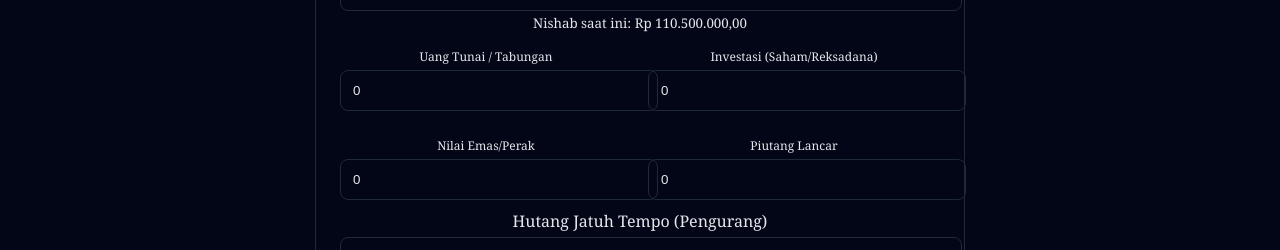
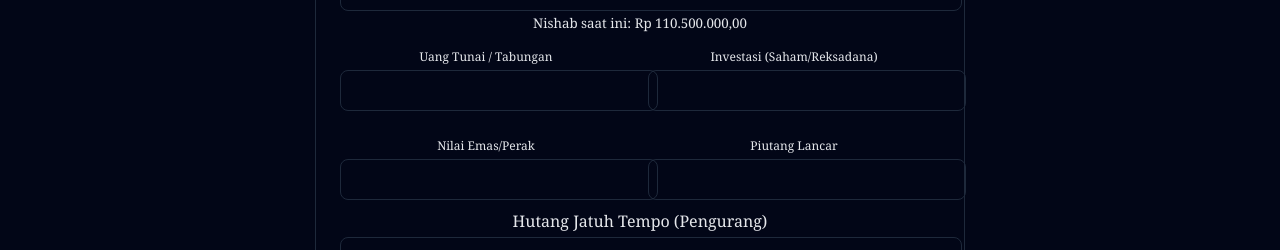
Before and after one commit to lucky74/Ramadhan_Book, a React (Vite) app: page /zakat in a window 1280 px wide. Both pictures are taken after a click on the button "Zakat Maal". Shown: the part 406-656 px from the top of the page. Built offline with nearby package versions, Linux system fonts and the light colour scheme; no server answers; a web font is replaced by a local one.

Commit message:
fix: input fields now allow empty state to prevent leading zeros

```diff
--- a/src/pages/ZakatCalculator.tsx
+++ b/src/pages/ZakatCalculator.tsx
@@ -114,7 +114,7 @@ export default function ZakatCalculator() {
               <input
                 type="number"
                 min="1"
-                value={peopleCount}
+                value={peopleCount || ''}
                 onChange={e => setPeopleCount(parseInt(e.target.value) || 0)}
                 style={{ width: '100%', padding: 10, borderRadius: 8, border: '1px solid var(--border)', background: 'var(--bg-main)', color: 'var(--text-main)' }}
               />
@@ -125,7 +125,7 @@ export default function ZakatCalculator() {
               <div style={{ display: 'flex', gap: 10 }}>
                 <input
                   type="number"
-                  value={ricePrice}
+                  value={ricePrice || ''}
                   onChange={e => setRicePrice(parseInt(e.target.value) || 0)}
                   style={{ flex: 1, padding: 10, borderRadius: 8, border: '1px solid var(--border)', background: 'var(--bg-main)', color: 'var(--text-main)' }}
                 />
@@ -167,7 +167,7 @@ export default function ZakatCalculator() {
               <label style={{ display: 'block', marginBottom: 5 }}>Harga Emas Saat Ini (per gram)</label>
               <input
                 type="number"
-                value={goldPrice}
+                value={goldPrice || ''}
                 onChange={e => setGoldPrice(parseInt(e.target.value) || 0)}
                 style={{ width: '100%', padding: 10, borderRadius: 8, border: '1px solid var(--border)', background: 'var(--bg-main)', color: 'var(--text-main)' }}
               />
@@ -179,7 +179,7 @@ export default function ZakatCalculator() {
                 <label style={{ display: 'block', fontSize: 12, marginBottom: 5 }}>Uang Tunai / Tabungan</label>
                 <input
                   type="number"
-                  value={assets.cash}
+                  value={assets.cash || ''}
                   onChange={e => setAssets({...assets, cash: parseInt(e.target.value) || 0})}
                   style={{ width: '100%', padding: 12, borderRadius: 8, border: '1px solid var(--border)', background: 'var(--bg-main)', color: 'var(--text-main)' }}
                 />
@@ -188,7 +188,7 @@ export default function ZakatCalculator() {
                 <label style={{ display: 'block', fontSize: 12, marginBottom: 5 }}>Investasi (Saham/Reksadana)</label>
                 <input
                   type="number"
-                  value={assets.investment}
+                  value={assets.investment || ''}
                   onChange={e => setAssets({...assets, investment: parseInt(e.target.value) || 0})}
                   style={{ width: '100%', padding: 12, borderRadius: 8, border: '1px solid var(--border)', background: 'var(--bg-main)', color: 'var(--text-main)' }}
                 />
@@ -197,7 +197,7 @@ export default function ZakatCalculator() {
                 <label style={{ display: 'block', fontSize: 12, marginBottom: 5 }}>Nilai Emas/Perak</label>
                 <input
                   type="number"
-                  value={assets.goldSilver}
+                  value={assets.goldSilver || ''}
                   onChange={e => setAssets({...assets, goldSilver: parseInt(e.target.value) || 0})}
                   style={{ width: '100%', padding: 12, borderRadius: 8, border: '1px solid var(--border)', background: 'var(--bg-main)', color: 'var(--text-main)' }}
                 />
@@ -206,7 +206,7 @@ export default function ZakatCalculator() {
                 <label style={{ display: 'block', fontSize: 12, marginBottom: 5 }}>Piutang Lancar</label>
                 <input
                   type="number"
-                  value={assets.receivables}
+                  value={assets.receivables || ''}
                   onChange={e => setAssets({...assets, receivables: parseInt(e.target.value) || 0})}
                   style={{ width: '100%', padding: 12, borderRadius: 8, border: '1px solid var(--border)', background: 'var(--bg-main)', color: 'var(--text-main)' }}
                 />
```
